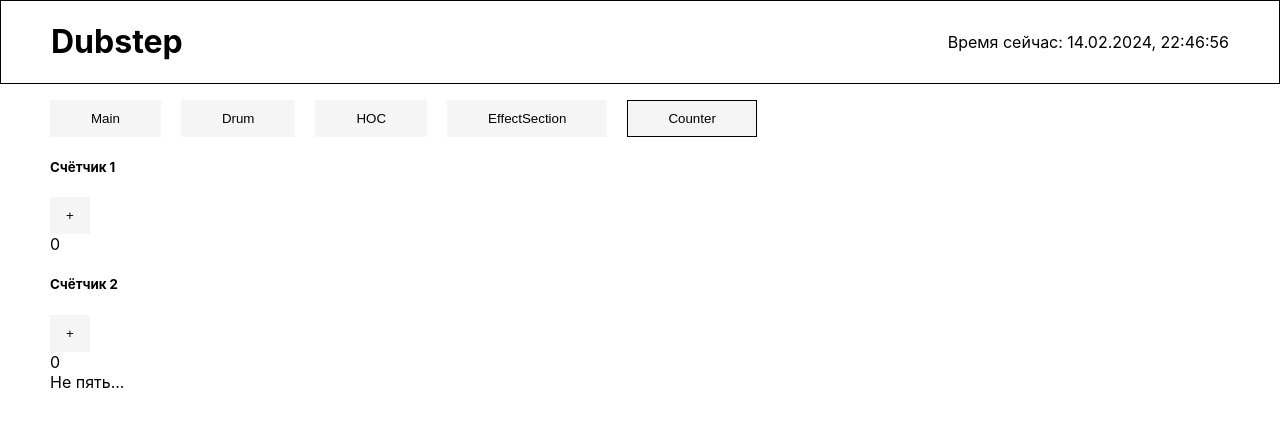
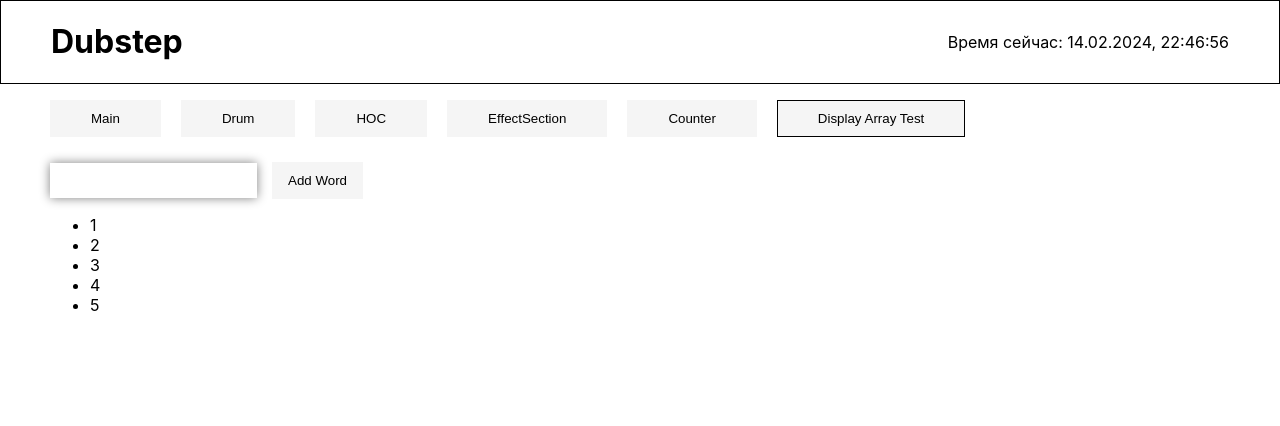
Before and after one commit to AllesKaput/react-tests, a React (Create React App) app: page / in a window 1280 px wide. Shown: the top 426 px of the page. Built offline with nearby package versions, Linux system fonts and the light colour scheme.

Commit message:
Работаю над отображением массива и добавлением элементов в него

```diff
--- a/package.json
+++ b/package.json
@@ -6,9 +6,14 @@
     "@testing-library/jest-dom": "^5.17.0",
     "@testing-library/react": "^13.4.0",
     "@testing-library/user-event": "^13.5.0",
+    "@types/jest": "^29.5.12",
+    "@types/node": "^20.12.5",
+    "@types/react": "^18.2.74",
+    "@types/react-dom": "^18.2.24",
     "react": "^18.2.0",
     "react-dom": "^18.2.0",
     "react-scripts": "5.0.1",
+    "typescript": "^5.4.4",
     "web-vitals": "^2.1.4"
   },
   "scripts": {
--- a/src/App.jsx
+++ b/src/App.jsx
@@ -9,12 +9,13 @@ import DrumSection from "./components/drumSection/drumSection.jsx";
 import HOC from "./components/HOC/HOC.jsx";
 import EffectSection from "./components/EffectSection/EffectSection.jsx";
 import Counter from "./components/Counter/Counter.jsx";
+import DisplayArrayExercise from "./components/displayArrayExercise/displayArrayExercise.tsx";
 
 // import jsonTestData from "./data/test.json";
 // console.log(jsonTestData);
 
 function App() {
-    const [activeTab, setActiveTab] = useState("Counter");
+    const [activeTab, setActiveTab] = useState("displayArrayExercise");
 
     // function switchTabs(currentTab) {
     //     setActiveTab(currentTab);
@@ -63,6 +64,10 @@ function App() {
                         <Counter />
                     </>
                 )}
+
+                {activeTab === "displayArrayExercise" && (
+                    <DisplayArrayExercise />
+                )}
             </main>
         </>
     );
--- a/src/components/Counter/Count.jsx
+++ b/src/components/Counter/Count.jsx
@@ -1,9 +1,11 @@
+import React from "react";
+
 const countOfRenders = {
     firstCounter: 0,
     secondCounter: 0,
 };
 
-export default function Count({ id, value }) {
+export default React.memo(function Count({ id, value }) {
     console.warn(
         `Count of ${id === 1 ? "first" : "second"} counter render is ${
             id === 1
@@ -13,4 +15,4 @@ export default function Count({ id, value }) {
     );
 
     return <div>{value}</div>;
-}
+});
--- a/src/components/Counter/IsFive.jsx
+++ b/src/components/Counter/IsFive.jsx
@@ -3,7 +3,8 @@ import { useMemo } from "react";
 
 let countOfIsFiveRenders = 0;
 
-export default function IsFive({ value }) {
+export default React.memo(
+    function IsFive({ value }) {
         console.warn(
             `IsFive component was rendered ${++countOfIsFiveRenders} times`
         );
@@ -28,13 +29,28 @@ export default function IsFive({ value }) {
         // создаёт функцию, которая не будет переопределятся,
         // без изменений зависимостей, когда useMemo делает
         // тоже самое для переменной
+        // ПРИМЕЧЕНИЕ: по сути этот компонент и так не будет
+        // рендерится если не будет выполнено условие React.memo
+        // ниже, поэтому useMemo здесь с точки зрения
+        // функционала может быть не нужен
         const result = useMemo(() => {
             // let i = 0;
             // while (i <= 600000000) i++;
             for (let i = 0; i < 600000000; i++) {}
 
             return value === 5 ? "Это пять!" : "Не пять...";
+            // переопределение result будет происходить
+            // если меняется props value
+            // (при этом это будет происходить только тогда,
+            // когда будет запускаться рендер, то есть по
+            // условию React.memo)
         }, [value]);
 
         return <div>{result}</div>;
+    },
+    // ре-рендер компонента будет происходить только
+    // если новое или старое значение пропса value === 5
+    (prevProps, newProps) => {
+        return !(newProps.value === 5 || prevProps.value === 5);
     }
+);
--- a/src/components/HOC/HOC.jsx
+++ b/src/components/HOC/HOC.jsx
@@ -4,7 +4,7 @@ import wrapper from "./HOCWrapper.jsx";
 
 export default function HOC() {
     // сначала идёт преобразование имеющихся компонентов
-    // в модифицированные с помощью High Oreder Component wrapper
+    // в модифицированные с помощью High Order Component wrapper
     const WrappedFirstSection = wrapper(FirstSection);
     const WrappedSecondSection = wrapper(SecondSection);
 
--- /dev/null
+++ b/src/components/displayArrayExercise/displaArrayExercise.module.css
@@ -0,0 +1,14 @@
+.arrayDisplayBlock {
+    margin-top: 25px;
+}
+
+.arrayDisplayBlock > *:not(:last-child) {
+    margin-right: 15px;
+}
+
+.arrayDisplayBlock > input {
+    border: none;
+    outline: none;
+    box-shadow: 0 0 10px gray;
+    padding: 10px 15px;
+}
--- /dev/null
+++ b/src/components/displayArrayExercise/displayArrayExercise.tsx
@@ -0,0 +1,59 @@
+import React, { useState, useRef } from "react";
+import s from "./displaArrayExercise.module.css";
+import Button from "../button/button.jsx";
+
+export default function DisplayArrayExercise({}) {
+    const [arrayToDisplay, setArrayToDisplay] = useState<string[]>([
+        "1",
+        "2",
+        "3",
+        "4",
+        "5",
+    ]);
+    const input: any = useRef();
+
+    function handleAddNewWord(event) {
+        if (arrayToDisplay.length >= 5) {
+            const newArray: string[] = [...arrayToDisplay];
+            newArray.shift();
+            setArrayToDisplay([...newArray, input.current.value]);
+        } else {
+            setArrayToDisplay([...arrayToDisplay, input.current.value]);
+        }
+
+        // есть идейка убрать ветвление, а сделать так, чтобы
+        // менялось значение, и уже потом добавлялось текущее введённое
+        // но это на потом, пока и так нормально
+
+        // if (arrayToDisplay.length >= 5) {
+        //     // const newArray: string[] = [...arrayToDisplay];
+        //     // newArray.shift();
+        //     setArrayToDisplay((prev: any[]) => prev.shift());
+        //     // console.log(arrayToDisplay);
+
+        // }
+        // setArrayToDisplay((prev) => [...prev, input.current.value]);
+        // // console.log(arrayToDisplay);
+    }
+
+    return (
+        <>
+            <div className={s.arrayDisplayBlock}>
+                <input type="text" name="input" ref={input} />
+                {/* по правилам ts по идее нельзя работать с кодом Js, но тут прокатило */}
+                <Button
+                    onClick={(event) => {
+                        handleAddNewWord(event);
+                    }}
+                >
+                    Add Word
+                </Button>
+                <ul>
+                    {arrayToDisplay.map((el) => {
+                        return <li>{el}</li>;
+                    })}
+                </ul>
+            </div>
+        </>
+    );
+}
--- a/src/components/tabSwitchSection/tabSwitchSection.jsx
+++ b/src/components/tabSwitchSection/tabSwitchSection.jsx
@@ -46,6 +46,14 @@ export default function TabSwitchSection({ activeTab, setActiveTab }) {
             >
                 Counter
             </Button>
+            <Button
+                onClick={() => {
+                    setActiveTab("displayArrayExercise");
+                }}
+                isActive={activeTab === "displayArrayExercise"}
+            >
+                Display Array Test
+            </Button>
         </div>
     );
 }
```
Also changed, not shown: 1 other file (tests, documents, lock files or other folders). Lines whose indentation alone changed are shown as unchanged.
